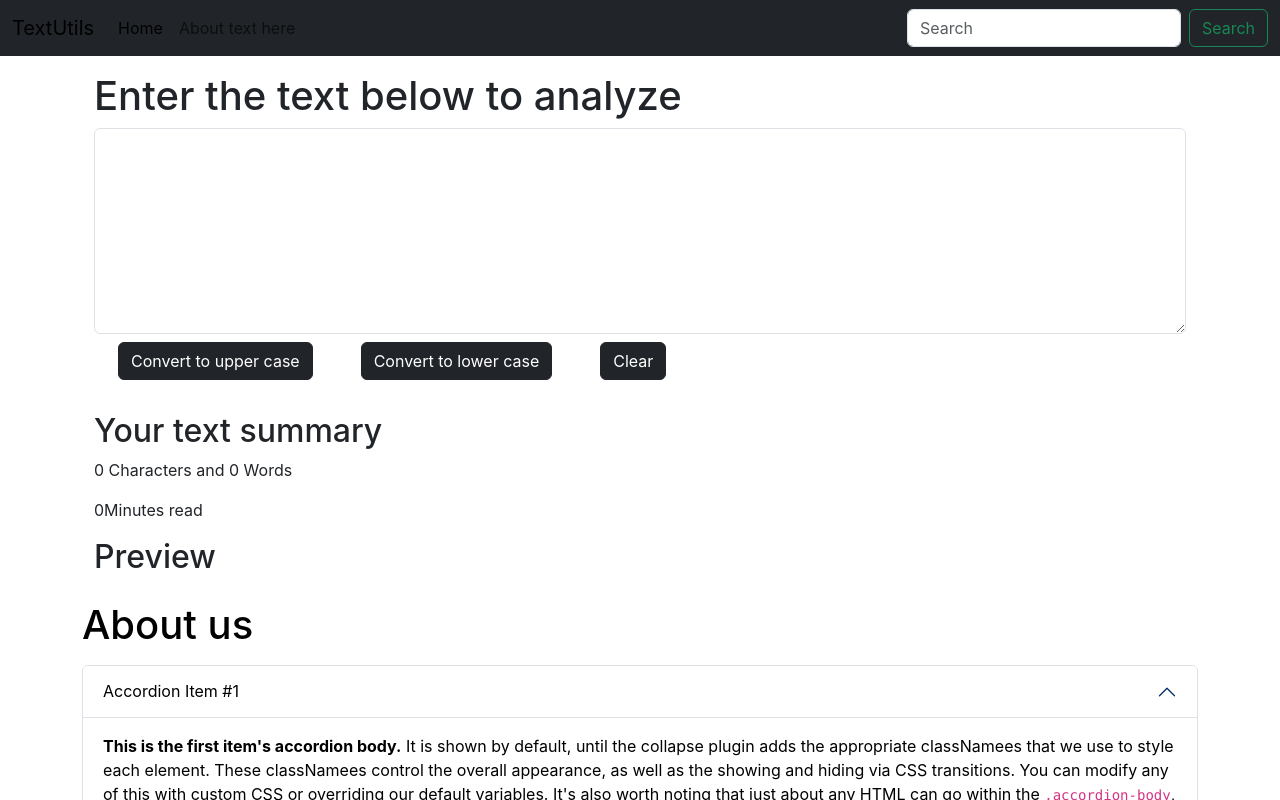
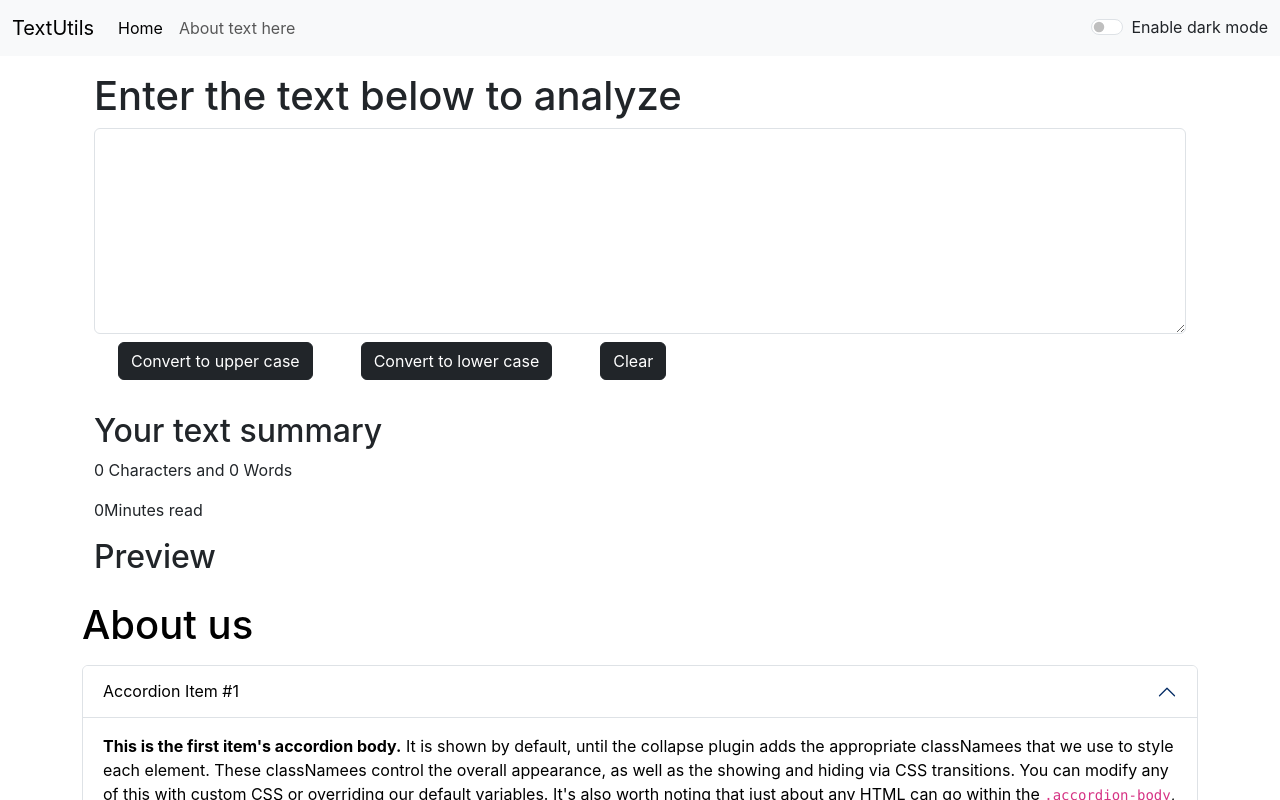
Before and after one commit to Faizan-Ashraf7/React-Projects, a React (Create React App) app in the folder textutils/: page / in a window 1280 px wide. Shown: the top 800 px of the page. Built offline with nearby package versions, Linux system fonts and the light colour scheme.

Commit message:
Added buttonsfor mode shifts

```diff
--- a/textutils/src/App.js
+++ b/textutils/src/App.js
@@ -4,12 +4,14 @@ import Navbar from "./components/Navbar";
 import About from "./components/About";
 import { useState } from "react";
 function App() {
-  const [darkmode,setDarkMode]= useState(false); // Whether dark mode is enabled or not
-
+  const [mode,setMode]= useState('light'); // Whether dark mode is enabled or not
+  const toggleMode=()=>{
+    mode === 'light'?setMode(mode==='dark'): setMode(mode==='light');
+  };
   return (
     <>
     <div className="Navbar">
-  <Navbar title="TextUtils" mode={darkmode}/>
+  <Navbar title="TextUtils" mode={mode} toggleMode={toggleMode}/>
   </div>
   <div className="container my-3">
   <TextForm heading="Enter the text below to analyze"/>
--- a/textutils/src/components/Navbar.js
+++ b/textutils/src/components/Navbar.js
@@ -3,7 +3,9 @@ import PropTypes from "prop-types";
 
 export default function Navbar(props) {
   return (
-    <nav className={`navbar navbar-expand-lg navbar-${props.mode} bg-dark`}>
+    <nav
+      className={`navbar navbar-expand-lg navbar-${props.mode} bg-${props.mode}`}
+    >
       <div className="container-fluid">
         <a className="navbar-brand" href="/">
           {props.title}
@@ -32,7 +34,7 @@ export default function Navbar(props) {
               </a>
             </li>
           </ul>
-          <form className="d-flex" role="search">
+          {/* <form className="d-flex" role="search">
             <input
               className="form-control me-2"
               type="search"
@@ -42,14 +44,37 @@ export default function Navbar(props) {
             <button className="btn btn-outline-success" type="submit">
               Search
             </button>
-          </form>
+          </form> */}
+          <div
+            className={`form-check form-switch text-${
+              props.mode === "dark" ?`light`  : "dark"
+            }`}
+          >
+            <input
+              className="form-check-input"
+              type="checkbox"
+              role="switch"
+              id="flexSwitchCheckDefault"
+              onClick={props.toggleMode}
+            />
+            <label className="form-check-label" htmlFor="flexSwitchCheckDefault">
+              {props.mode === "dark"
+                ? `Enable light mode`
+                : props.mode === `light`
+                ? `Enable dark mode`
+                : `Modes not available`}
+            </label>
+          </div>
         </div>
       </div>
     </nav>
   );
 }
-Navbar.propTypes = { title: PropTypes.string.isRequired, aboutText: PropTypes.string.isRequired };
-Navbar.defaultProps={
-  title:`Set title here`,
-  aboutText:`About text here`
+Navbar.propTypes = {
+  title: PropTypes.string.isRequired,
+  aboutText: PropTypes.string.isRequired,
 };
+Navbar.defaultProps = {
+  title: `Set title here`,
+  aboutText: `About text here`,
+};
```
